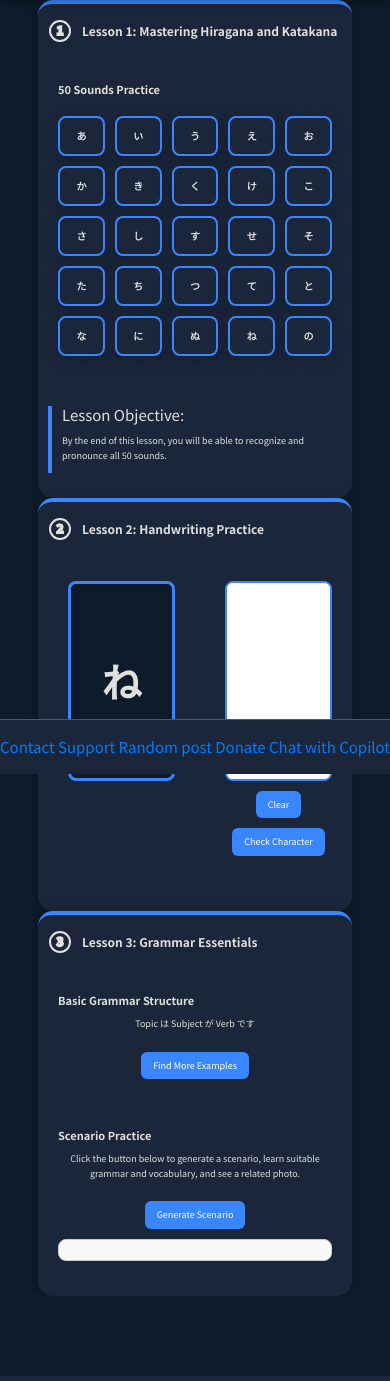
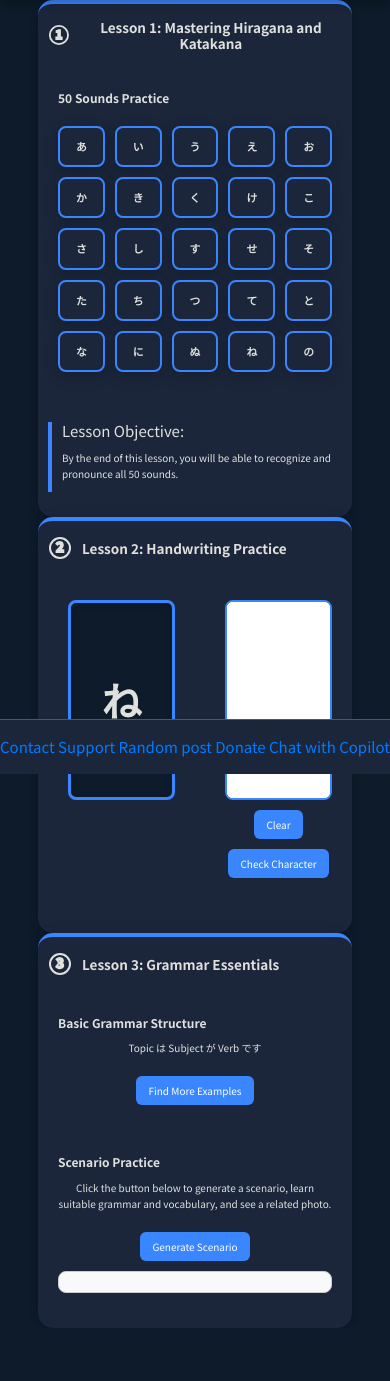
Before and after one commit to yuemanwai/japanese-academy, a Flask app: page /lessons in a window 390 px wide. Shown: the part 70-1451 px from the top of the page. Run offline with Flask 3, Linux system fonts and the light colour scheme; parts of the project's set-up code (start-up, migrations or seed data) failed here and were passed over; some libraries are stand-ins or nearby versions.

Commit message:
feat: adjust font sizes across lesson cards and feedback sections for improved readability

```diff
--- a/app/templates/lessons.html.j2
+++ b/app/templates/lessons.html.j2
@@ -13,6 +13,7 @@
     position: relative;
     overflow: hidden;
     border-radius: 15px;
+    font-size: 1.08rem;
   }
 
 .lesson-card {
@@ -35,7 +36,7 @@
   display: flex;
   align-items: center;
   gap: 1rem;
-  font-size: 1.5rem; /* 調整課程標題大小 */
+  font-size: 1.72rem; /* 調整課程標題大小 */
   font-weight: 600;
 }
 
@@ -51,7 +52,7 @@
   padding-left: 1rem;
   margin: 1rem 0;
   text-align: left;
-  font-size: 1rem; /* 調整目標文字大小 */
+  font-size: 1.1rem; /* 調整目標文字大小 */
 }
 
 .practice-areas-container {
@@ -109,7 +110,7 @@
   border-radius: 6px;
   cursor: pointer;
   transition: background 0.3s ease;
-  font-size: 0.9rem; /* 調整按鈕字體大小 */
+  font-size: 1rem; /* 調整按鈕字體大小 */
   font-weight: 500;
 }
 
@@ -300,7 +301,7 @@
   border-radius: 8px;
   text-align: center;
   cursor: pointer;
-  font-size: 1rem; /* 調整玻璃按鈕字體大小 */
+  font-size: 1.08rem; /* 調整玻璃按鈕字體大小 */
   background: var(--bg-secondary) !important;
   color: var(--text-primary) !important;
   border: 2px solid var(--accent-blue) !important;
@@ -319,12 +320,12 @@
 
 .glass-panel h3{
   text-align: left;
-  font-size: 1.3rem; /* 調整課程卡片標題大小 */
+  font-size: 1.45rem; /* 調整課程卡片標題大小 */
   font-weight: 600;
 }
 
 .glass-panel p {
-  font-size: 1rem; /* 調整課程卡片段落大小 */
+  font-size: 1.08rem; /* 調整課程卡片段落大小 */
   line-height: 1.6;
 }
 
@@ -335,7 +336,7 @@
 /* 響應式設計 - 課程頁面 */
 @media (max-width: 900px) {
   .lesson-title {
-    font-size: 1.3rem;
+    font-size: 1.48rem;
   }
 
   #targetWord {
@@ -349,13 +350,13 @@
   }
 
   .glass-panel h3 {
-    font-size: 1.2rem;
+    font-size: 1.3rem;
   }
 }
 
 @media (max-width: 600px) {
   .lesson-title {
-    font-size: 1.2rem;
+    font-size: 1.35rem;
   }
 
   #targetWord {
@@ -369,11 +370,11 @@
   }
 
   .glass-panel h3 {
-    font-size: 1.1rem;
+    font-size: 1.2rem;
   }
 
   .glass-panel p {
-    font-size: 0.9rem;
+    font-size: 1rem;
   }
 
   .result-card {
```
Also changed, not shown: other parts of app/templates/lessons.html.j2 (+11 -11 lines).
